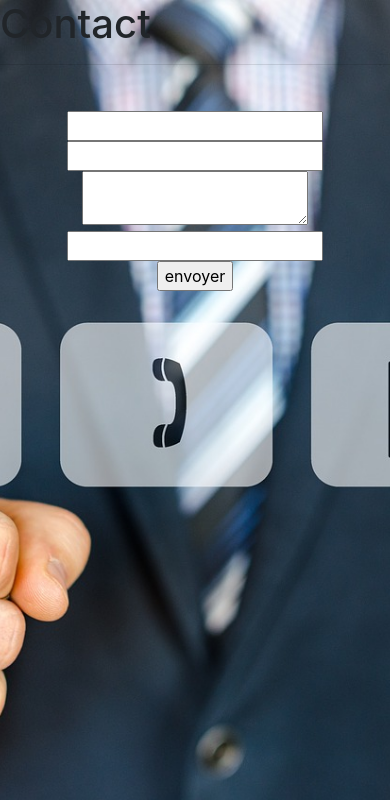
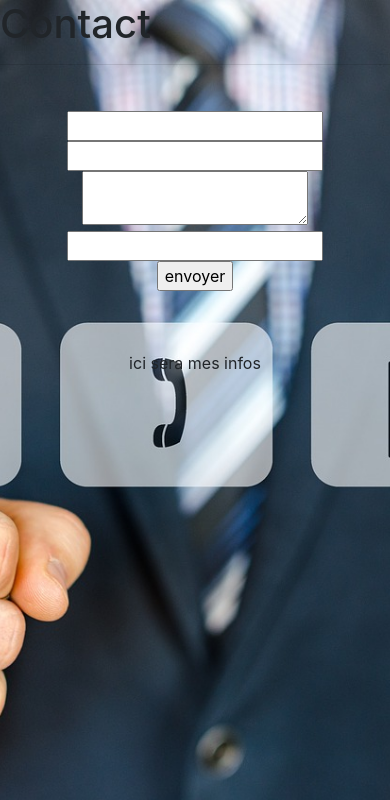
Before and after one commit to mickyGit/portfolio, a PHP site: page / in a window 390 px wide. Shown: the part 5110-5910 px from the top of the page. Run offline with PHP 8.4, Linux system fonts and the light colour scheme; some libraries are stand-ins or nearby versions; some web fonts are replaced.

Commit message:
ajout du bloc info contact

```diff
--- a/inc/contact.php
+++ b/inc/contact.php
@@ -14,6 +14,8 @@
                 </form>
             </div>
         </div>
-        <div class="col-md-6"></div>
+        <div class="col-md-6">
+            <p>ici sera mes infos</p>
+        </div>
     </div>
 </div>
```
